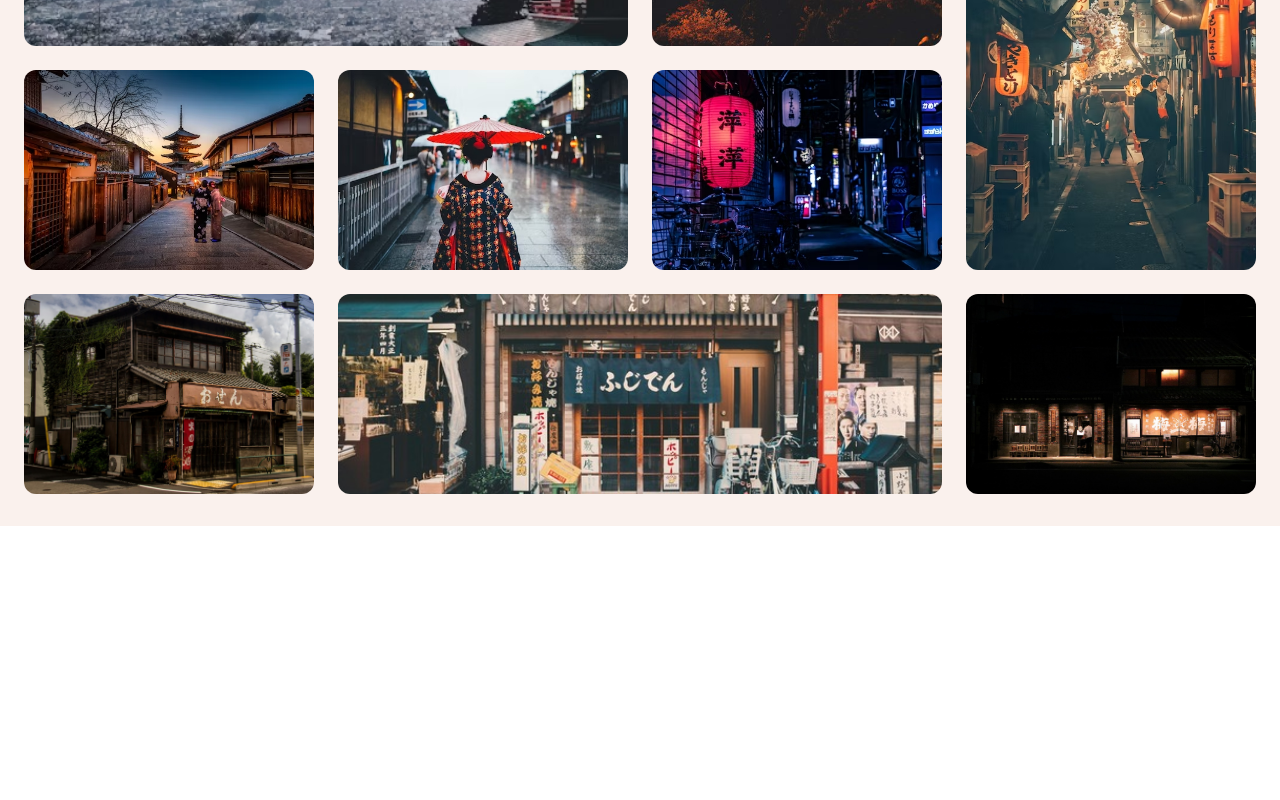
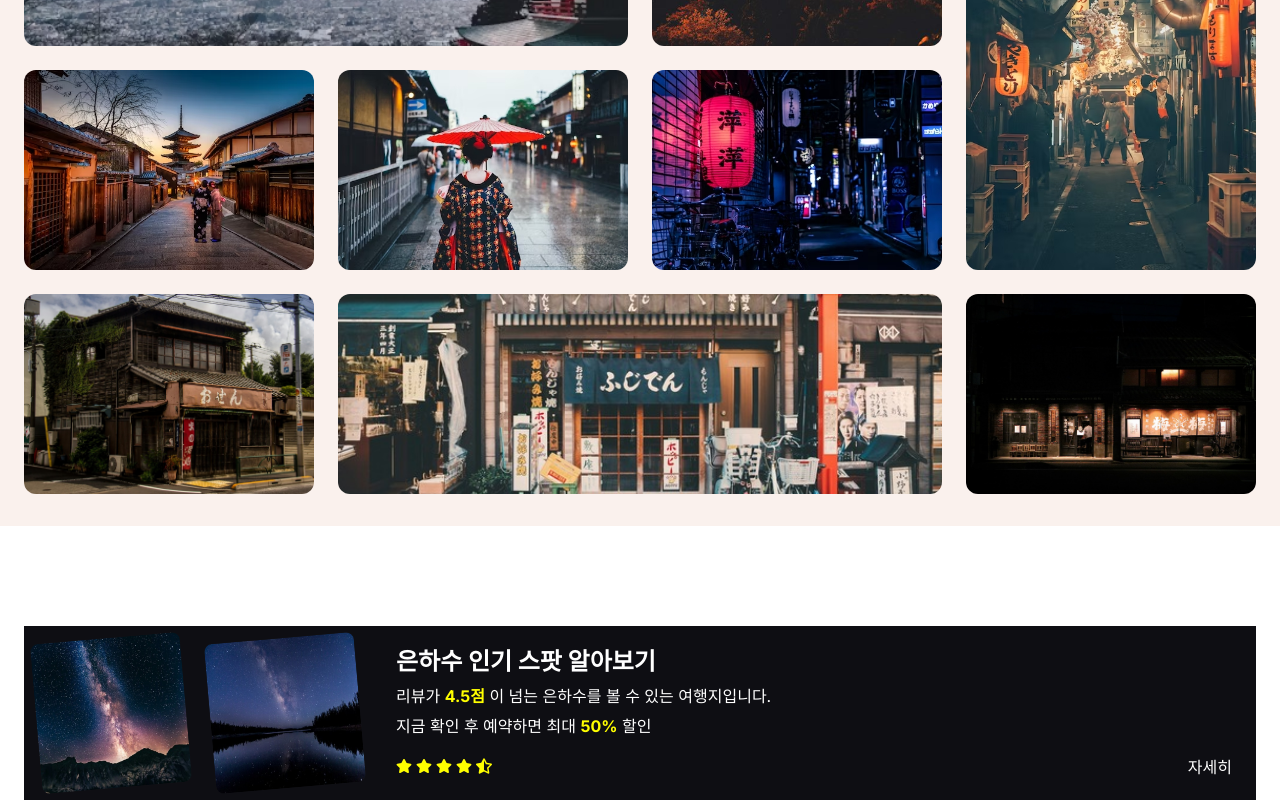
Before and after one commit to Codiving/DevStudy, a Next.js app: page / in a window 1280 px wide. Shown: the part 1179-1979 px from the top of the page. Before the commit the page ends 1705 px from the top, so only its background shows below. Built offline with nearby package versions, Linux system fonts and the light colour scheme.

Commit message:
feat: MilkyWay 컴포넌트 추가

```diff
--- a/src/app/page.tsx
+++ b/src/app/page.tsx
@@ -3,6 +3,7 @@ import AirlineSearch from "@/components/AirlineSearch";
 import BestTrip from "@/components/BestTrip";
 import BestTripCountry from "@/components/BestTripCountry";
 import Floating from "@/components/Floating";
+import MilkyWay from "@/components/MilkyWay";
 import QuizNav from "@/components/QuizNav";
 
 export default function Home() {
@@ -14,6 +15,7 @@ export default function Home() {
       <AirlineSearch />
       <BestTripCountry />
       <BestTrip />
+      <MilkyWay />
     </>
   );
 }
--- /dev/null
+++ b/src/components/MilkyWay/MilkyWay.module.css
@@ -0,0 +1,71 @@
+.container {
+  max-width: 1400px;
+  display: flex;
+  flex-direction: column;
+  margin: 100px auto 0px auto;
+  padding: 0px 24px;
+  gap: 12px;
+}
+
+.wrap {
+  background-color: rgb(14, 14, 19);
+  display: flex;
+  gap: 24px;
+  padding: 12px;
+}
+
+.imgWrap {
+  display: flex;
+  cursor: pointer;
+  transition: transform 0.5s ease;
+}
+
+.imgWrap:hover {
+  transform: scale(1.02);
+}
+
+.img {
+  width: 150px;
+  height: 150px;
+  border-radius: 8px;
+  transform: rotate(-5deg);
+}
+
+.infoContainer {
+  padding: 12px;
+  display: flex;
+  flex-direction: column;
+  justify-content: space-between;
+  color: rgb(255, 255, 255);
+  flex: 1;
+}
+
+.infoDescription {
+  display: flex;
+  flex-direction: column;
+  gap: 14px;
+  justify-content: space-between;
+}
+
+.infoDescription h3 {
+  font-weight: bold;
+  font-size: 24px;
+}
+
+.infoDescription strong {
+  font-weight: bold;
+  color: yellow;
+}
+
+.starContainer {
+  display: flex;
+  justify-content: space-between;
+}
+
+.starContainer svg {
+  margin-right: 4px;
+}
+
+.starContainer svg:last-child {
+  margin-right: 0;
+}
--- /dev/null
+++ b/src/components/MilkyWay/index.tsx
@@ -0,0 +1,50 @@
+/* eslint-disable @next/next/no-img-element */
+import { FaStar, FaStarHalfAlt } from "react-icons/fa";
+import styles from "./MilkyWay.module.css";
+
+const MILKY_WAY_IMAGES = [
+  {
+    src: "/tripCSS/MilkyWay/MilkyWay1.jpg"
+  },
+  {
+    src: "/tripCSS/MilkyWay/MilkyWay2.jpg"
+  }
+];
+
+export default async function MilkyWay() {
+  return (
+    <section className={styles.container}>
+      <div className={styles.wrap}>
+        {MILKY_WAY_IMAGES.map(({ src }) => {
+          return (
+            <div key={src} className={styles.imgWrap}>
+              <img src={src} alt={"MilkyWay"} className={styles.img} />
+            </div>
+          );
+        })}
+        <div className={styles.infoContainer}>
+          <div className={styles.infoDescription}>
+            <h3>은하수 인기 스팟 알아보기</h3>
+            <p>
+              리뷰가 <strong>4.5점</strong> 이 넘는 은하수를 볼 수 있는
+              여행지입니다.
+            </p>
+            <p>
+              지금 확인 후 예약하면 최대 <strong>50%</strong> 할인
+            </p>
+          </div>
+          <div className={styles.starContainer}>
+            <div>
+              <FaStar color="yellow" />
+              <FaStar color="yellow" />
+              <FaStar color="yellow" />
+              <FaStar color="yellow" />
+              <FaStarHalfAlt color="yellow" />
+            </div>
+            <button>자세히</button>
+          </div>
+        </div>
+      </div>
+    </section>
+  );
+}
```
Also changed, not shown: public/tripCSS/MilkyWay/MilkyWay1.jpg (added), public/tripCSS/MilkyWay/MilkyWay2.jpg (added).
